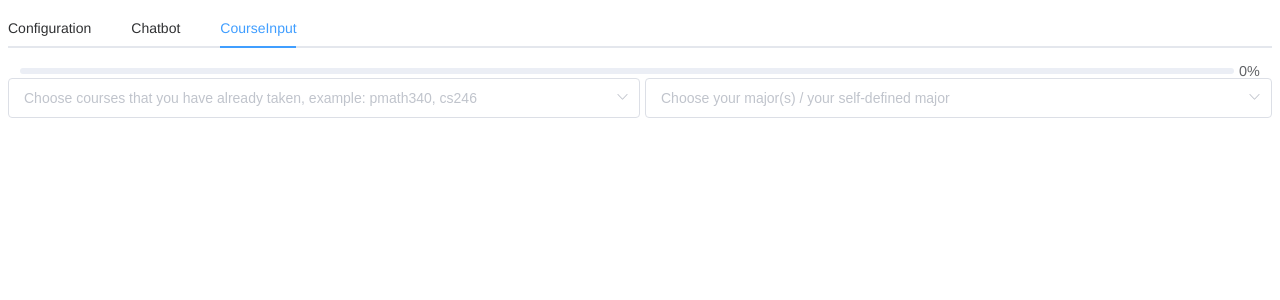
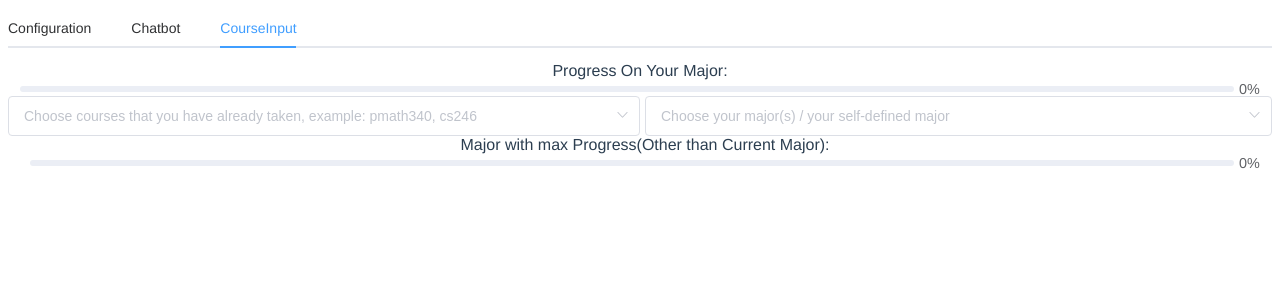
Before and after one commit to PotatoZhou/MmergeVue, a Vue app: page / in a window 1280 px wide. Shown: the top 300 px of the page. Built offline with nearby package versions, Linux system fonts and the light colour scheme.

Commit message:
progress_bar update

```diff
--- a/src/components/CourseInput/index.vue
+++ b/src/components/CourseInput/index.vue
@@ -1,6 +1,7 @@
 <template>
   <div class="header">
     <div class="progress-bar">
+      Progress On Your Major: {{ this.major }}
       <el-progress :percentage="percentage"></el-progress>
     </div>
     <div class="CourseSelect">
@@ -41,6 +42,11 @@
         >
         </el-option>
       </el-select>
+      <div class="progress-bar">
+        Major with max Progress(Other than Current Major):
+        {{ this.MaxSecondMajor }}
+        <el-progress :percentage="SecondMajorPrecentage"></el-progress>
+      </div>
     </div>
   </div>
 </template>
@@ -53,6 +59,7 @@ export default {
       possibleCourseRoute: [],
       CourseData: null,
       percentage: 0,
+      SecondMajorPrecentage: 0,
       custonColor: "#409eff",
       options: [
         {
@@ -80,6 +87,7 @@ export default {
         },
       ],
       major: "",
+      MaxSecondMajor: "",
       courseRequirements: {
         ComputationalMathematics: [
           {
@@ -306,6 +314,7 @@ export default {
           Maxmajor[2] = maxDic[2];
         }
         this.SecondMajorPrecentage = (Maxmajor[0] / Maxmajor[1].length) * 100;
+        this.MaxSecondMajor = Maxmajor[0];
       }
       return Maxmajor;
     },
```
